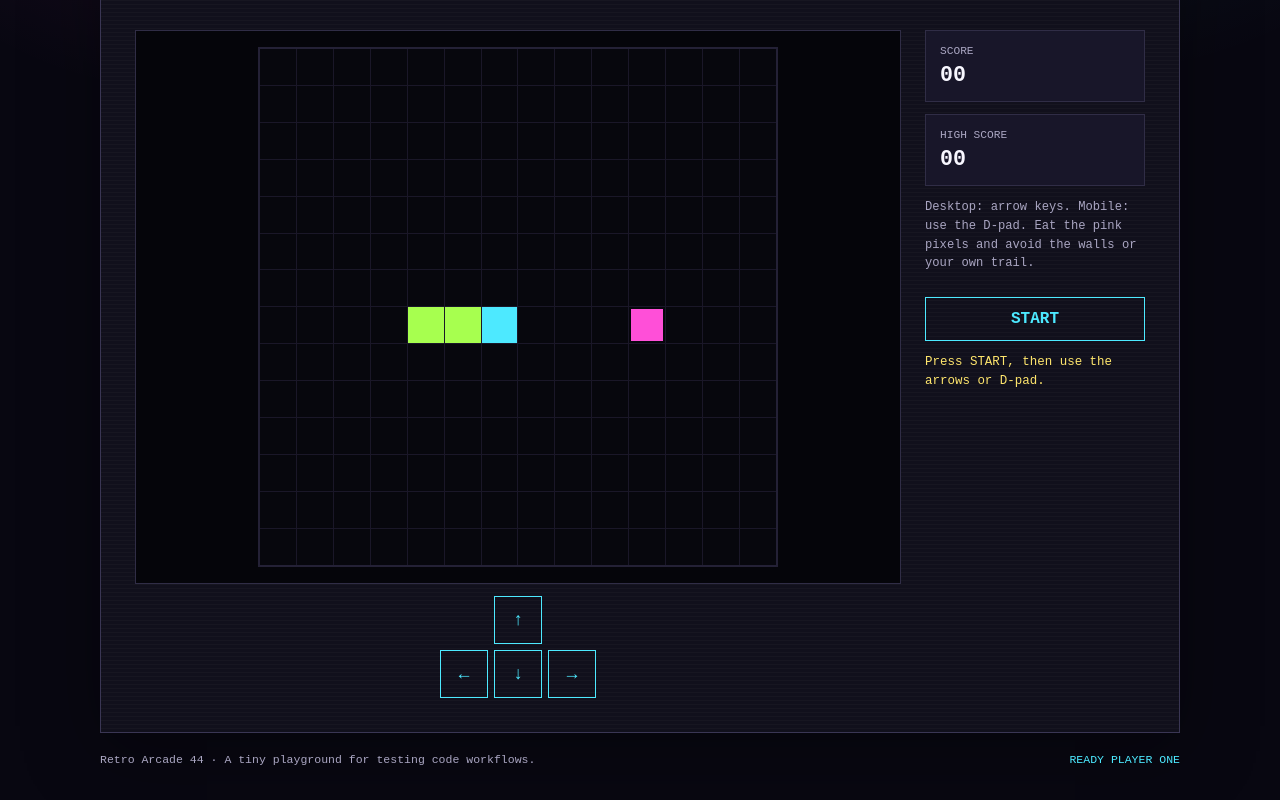
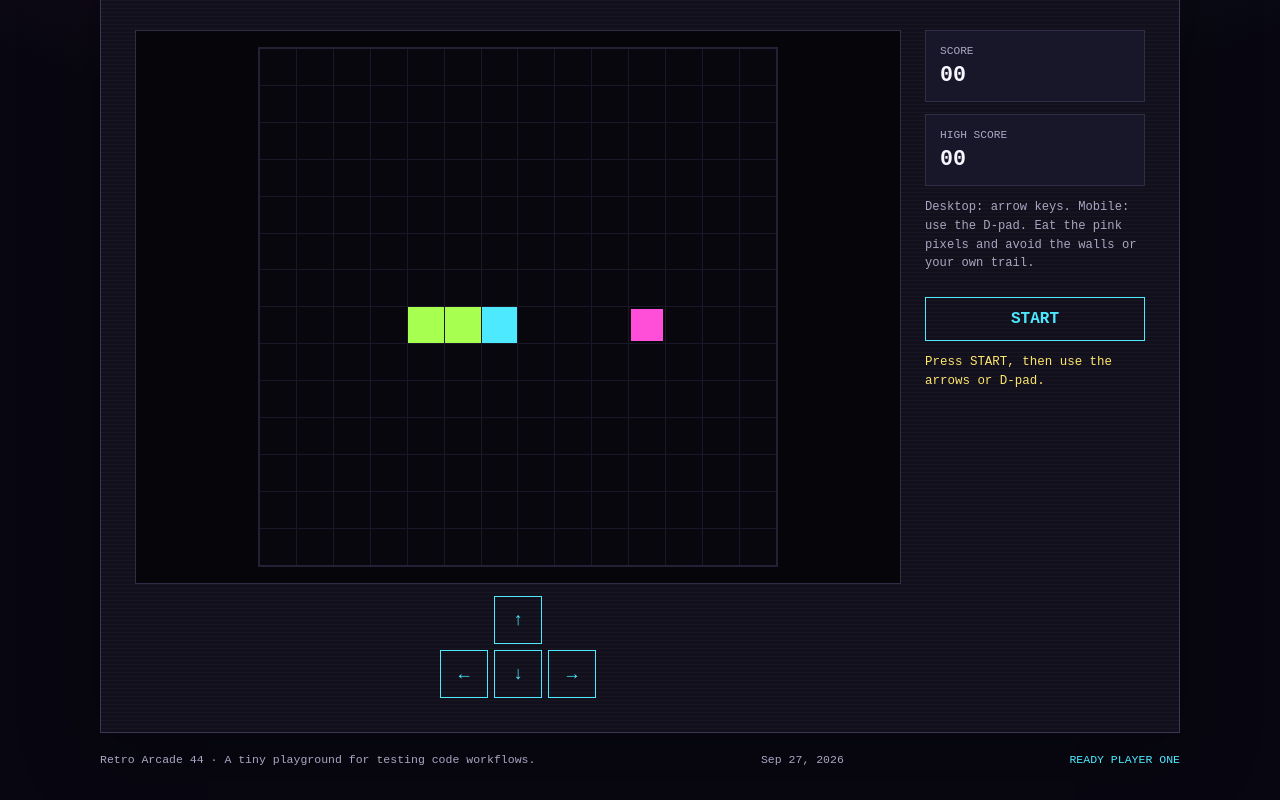
Before and after one commit to HilaWix/base-code-demo-test, a React (Vite) app: page / in a window 1280 px wide. Shown: the part 498-1298 px from the top of the page. Built offline with nearby package versions, Linux system fonts and the light colour scheme.

Commit message:
Add date-fns and display current date in footer
Co-authored-by: base44-builder[bot] <245833847+base44-builder[bot]@users.noreply.github.com>

```diff
--- a/docker-compose.base44.yml
+++ b/docker-compose.base44.yml
@@ -10,7 +10,7 @@ services:
       - node_modules:/app/node_modules
     environment:
       - __VITE_ADDITIONAL_SERVER_ALLOWED_HOSTS
-    command: sh -c "npm install && npm run dev -- --host 0.0.0.0 --port 5173"
+    command: ["sh", "-ec", "npm ci && exec npm run dev -- --host 0.0.0.0 --port 5173"]
     healthcheck:
       test: ["CMD", "node", "-e", "fetch('http://localhost:5173/').then(r=>process.exit(r.ok?0:1)).catch(()=>process.exit(1))"]
       interval: 10s
--- a/package.json
+++ b/package.json
@@ -10,6 +10,7 @@
     "preview": "vite preview"
   },
   "dependencies": {
+    "date-fns": "^4.4.0",
     "react": "^19.2.8",
     "react-dom": "^19.2.8"
   },
--- a/src/App.jsx
+++ b/src/App.jsx
@@ -1,4 +1,5 @@
 import { useState } from 'react'
+import { format } from 'date-fns'
 import './App.css'
 import Snake from './games/Snake'
 import MemoryMatch from './games/MemoryMatch'
@@ -32,6 +33,7 @@ function App() {
   const [activeGame, setActiveGame] = useState('snake')
   const selected = games.find((game) => game.id === activeGame)
   const Game = selected.component
+  const today = new Date()
 
   return (
     <main className="arcade-shell">
@@ -90,6 +92,7 @@ function App() {
 
       <footer>
         <p>Retro Arcade 44 · A tiny playground for testing code workflows.</p>
+        <time dateTime={format(today, 'yyyy-MM-dd')}>{format(today, 'MMM d, yyyy')}</time>
         <code>READY PLAYER ONE</code>
       </footer>
     </main>
```
Also changed, not shown: 2 other files (tests, documents, lock files or other folders).
